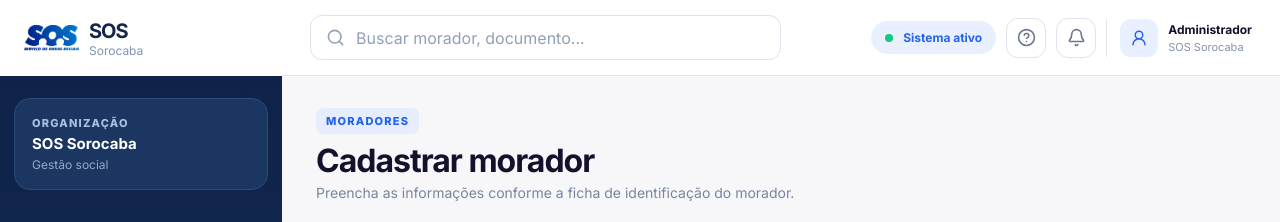
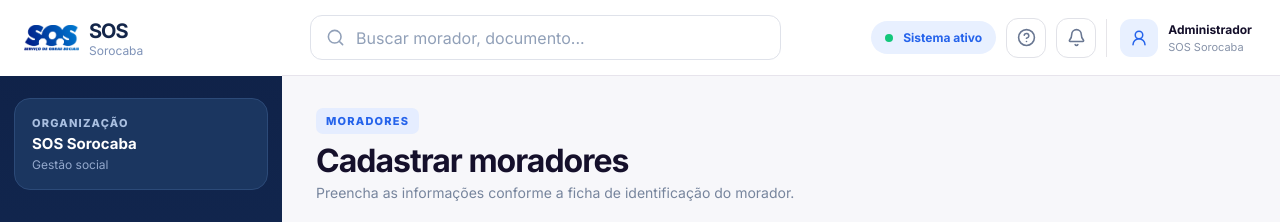
Before and after one commit to rafasyk/sos-sorocaba-main, a React (Vite) app: page /cadastro in a window 1280 px wide. Shown: the top 222 px of the page. Built offline with nearby package versions, Linux system fonts and the light colour scheme.

Commit message:
Oct 1, 2026, 8:16 PM

```diff
--- a/src/pages/CadastroMorador.tsx
+++ b/src/pages/CadastroMorador.tsx
@@ -18,7 +18,7 @@ export default function CadastroMorador() {
       <div className="page-heading">
         <div>
           <span className="eyebrow">MORADORES</span>
-          <h1>Cadastrar morador</h1>
+          <h1>Cadastrar moradores</h1>
           <p>
             Preencha as informações conforme a ficha de identificação do
             morador.
```
